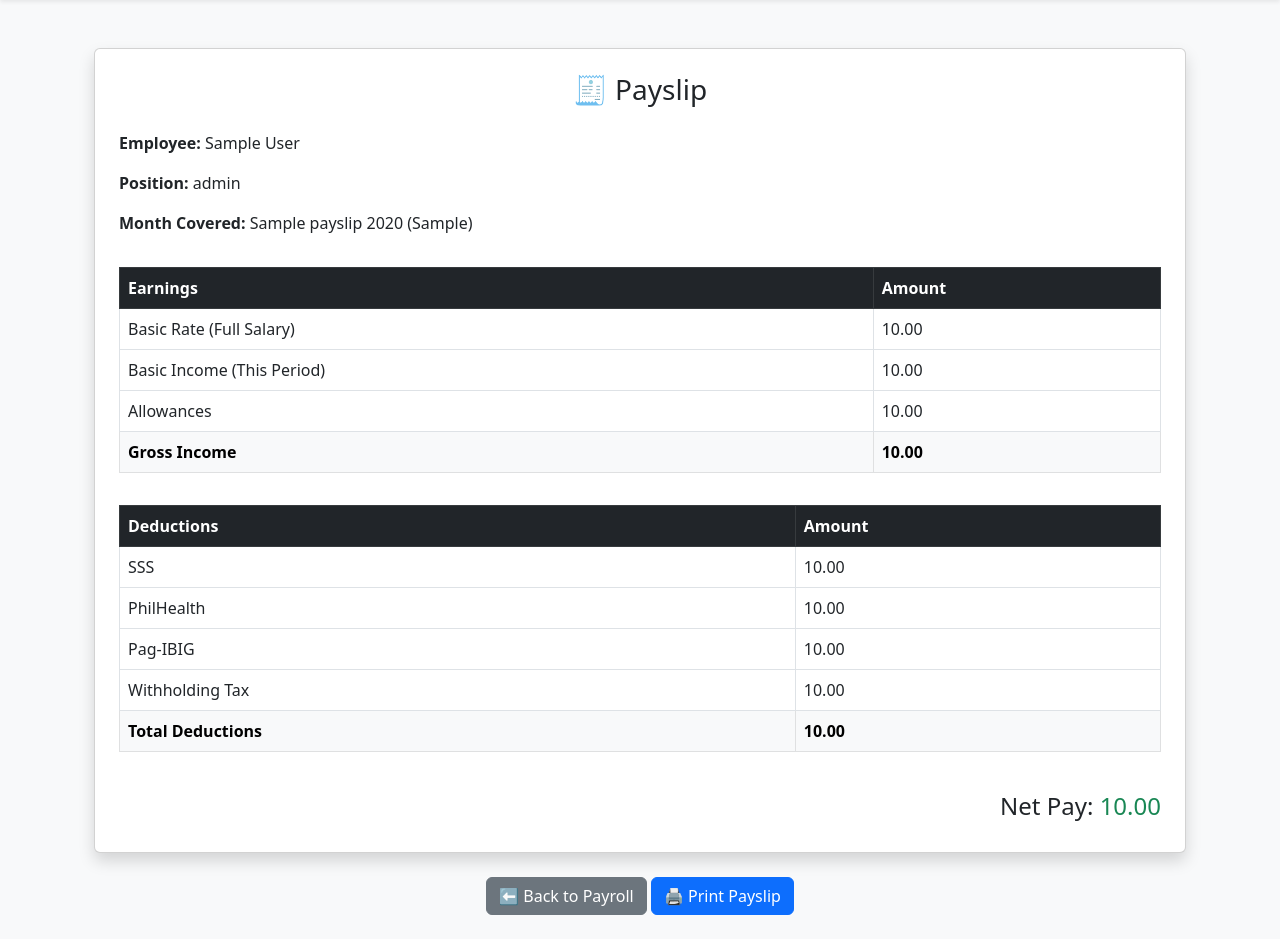
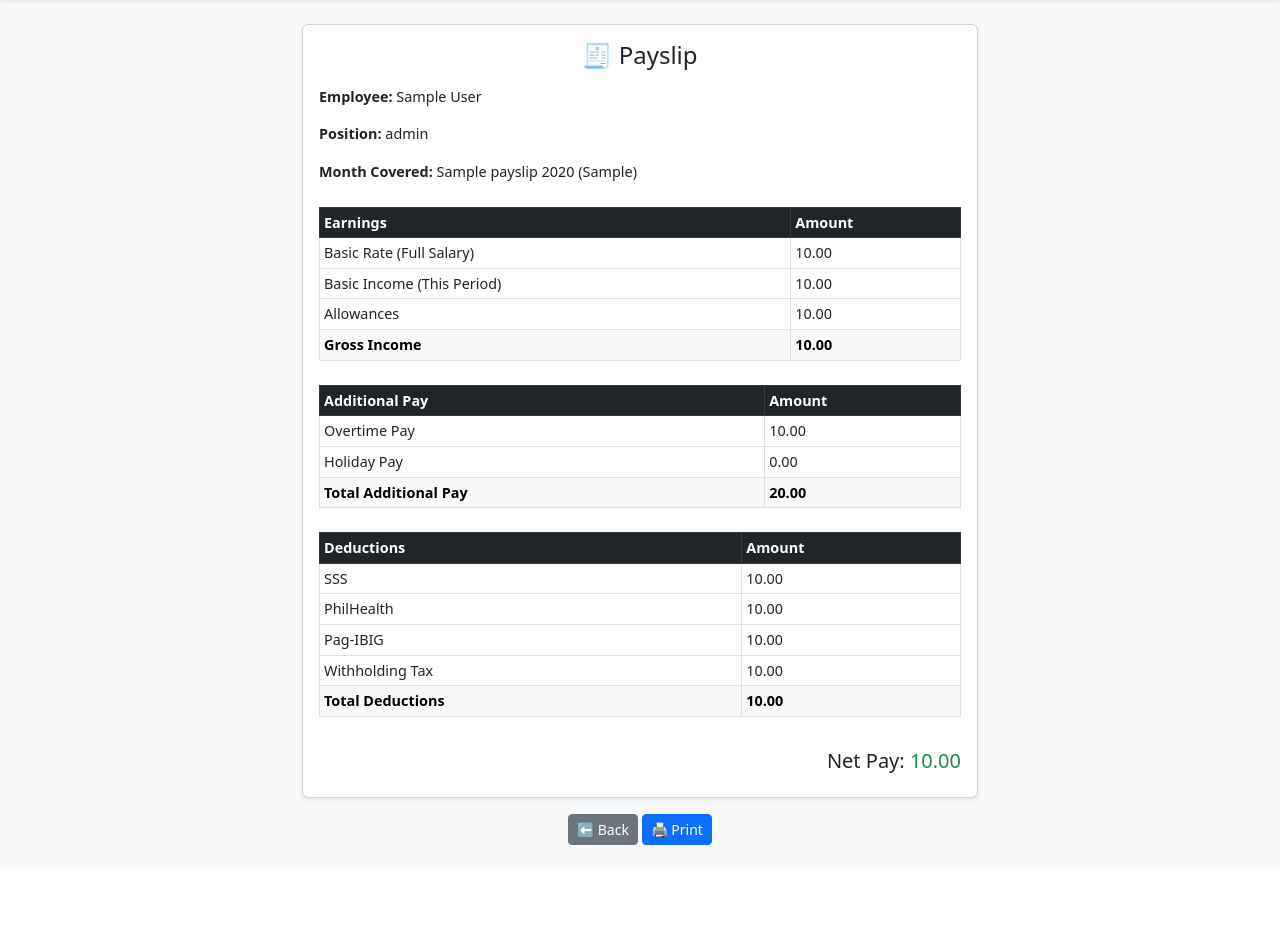
Before and after one commit to jopher14/company-payroll, a Django app: template payroll/templates/payroll/my_payslip.html in a window 1280 px wide. Shown: the part 56-995 px from the top of the page. After the commit the page ends 901 px from the top, so only its background shows below. Run offline with Django 3.2, Linux system fonts and the light colour scheme; the template is opened without the code that fills it: most values are stand-ins (such as "Sample title", 1, 10 or a date in 2020).

Commit message:
05-09-2025 - enhance the dashboard and payslip page

```diff
--- a/main/templates/main/base.html
+++ b/main/templates/main/base.html
@@ -46,9 +46,10 @@
                         <li class="nav-item">
                             <form method="post" action="{% url 'users:logout' %}" class="d-inline">
                                 {% csrf_token %}
-                                <button type="submit" class="nav-link btn btn-link p-0 m-0 text-decoration-none text-light">
-                                    <i class="bi bi-box-arrow-right me-1"></i> Logout
-                                </button>
+                            <button type="button" class="nav-link btn btn-link p-0 m-0 text-decoration-none text-light"
+                                    data-bs-toggle="modal" data-bs-target="#logoutModal">
+                                <i class="bi bi-box-arrow-right me-1"></i> Logout
+                            </button>
                             </form>
                         </li>
                     {% else %}
@@ -70,5 +71,29 @@
 
     <!-- Bootstrap JS -->
     <script src="https://cdn.jsdelivr.net/npm/bootstrap@5.3.0/dist/js/bootstrap.bundle.min.js"></script>
+
+    <!-- Logout Confirmation Modal -->
+    <div class="modal fade" id="logoutModal" tabindex="-1" aria-labelledby="logoutModalLabel" aria-hidden="true">
+    <div class="modal-dialog modal-dialog-centered">
+        <div class="modal-content">
+        <div class="modal-header bg-danger text-white">
+            <h5 class="modal-title" id="logoutModalLabel">Confirm Logout</h5>
+            <button type="button" class="btn-close btn-close-white" data-bs-dismiss="modal" aria-label="Close"></button>
+        </div>
+        <div class="modal-body">
+            Are you sure you want to log out?
+        </div>
+        <div class="modal-footer">
+            <button type="button" class="btn btn-secondary" data-bs-dismiss="modal">Cancel</button>
+
+            <!-- ✅ Actual logout form inside modal -->
+            <form method="post" action="{% url 'users:logout' %}" class="d-inline">
+            {% csrf_token %}
+            <button type="submit" class="btn btn-danger">Yes, Logout</button>
+            </form>
+        </div>
+        </div>
+    </div>
+    </div>
 </body>
 </html>
--- a/payroll/models.py
+++ b/payroll/models.py
@@ -16,10 +16,15 @@ class Payroll(models.Model):
     employee = models.ForeignKey(User, on_delete=models.CASCADE)
     basic_salary = models.DecimalField(max_digits=10, decimal_places=2, default=Decimal("0.00"))
     allowances = models.DecimalField(max_digits=10, decimal_places=2, default=Decimal("0.00"))
+
+    overtime_pay = models.DecimalField(max_digits=10, decimal_places=2, default=Decimal("0.00"))
+    holiday_pay = models.DecimalField(max_digits=10, decimal_places=2, default=Decimal("0.00"))
+
     sss = models.DecimalField(max_digits=10, decimal_places=2, default=Decimal("0.00"))
     philhealth = models.DecimalField(max_digits=10, decimal_places=2, default=Decimal("0.00"))
     pagibig = models.DecimalField(max_digits=10, decimal_places=2, default=Decimal("0.00"))
     withholding_tax = models.DecimalField(max_digits=10, decimal_places=2, default=Decimal("0.00"))
+
     total_deductions = models.DecimalField(max_digits=10, decimal_places=2, default=Decimal("0.00"))
     net_pay = models.DecimalField(max_digits=10, decimal_places=2, default=Decimal("0.00"))
     created_at = models.DateTimeField(auto_now_add=True)
--- a/payroll/templates/payroll/my_payslip.html
+++ b/payroll/templates/payroll/my_payslip.html
@@ -4,75 +4,66 @@
 {% block title %}Payslip{% endblock %}
 
 {% block content %}
-<div class="container mt-5">
-    <div class="card shadow p-4" id="payslip">
-        <h3 class="text-center mb-4">🧾 Payslip</h3>
+<div class="container mt-4" style="max-width: 700px; font-size: 0.9rem;">
+    <div class="card shadow-sm p-3" id="payslip">
+        <h4 class="text-center mb-3">🧾 Payslip</h4>
 
         <p><strong>Employee:</strong> {{ payslip.employee.first_name }} {{ payslip.employee.last_name }}</p>
         <p><strong>Position:</strong> {{ payslip.employee.get_role_display }}</p>
         <p><strong>Month Covered:</strong> {{ payslip.month_name }} {{ payslip.year }} ({{ payslip.get_period_display }})</p>
 
-
         <!-- Earnings -->
-        <table class="table table-bordered mt-3">
+        <table class="table table-sm table-bordered mt-2">
             <thead class="table-dark">
-                <tr>
-                    <th>Earnings</th>
-                    <th>Amount</th>
-                </tr>
+                <tr><th>Earnings</th><th>Amount</th></tr>
             </thead>
             <tbody>
-                <tr>
-                    <td>Basic Rate (Full Salary)</td>
-                    <td>{{ payslip.employee.salary|floatformat:2|intcomma }}</td>
-                </tr>
-                <tr>
-                    <td>Basic Income (This Period)</td>
-                    <td>{{ payslip.basic_salary|floatformat:2|intcomma }}</td>
-                </tr>
-                <tr>
-                    <td>Allowances</td>
-                    <td>{{ payslip.allowances|floatformat:2|intcomma }}</td>
-                </tr>
+                <tr><td>Basic Rate (Full Salary)</td><td>{{ payslip.employee.salary|floatformat:2|intcomma }}</td></tr>
+                <tr><td>Basic Income (This Period)</td><td>{{ payslip.basic_salary|floatformat:2|intcomma }}</td></tr>
+                <tr><td>Allowances</td><td>{{ payslip.allowances|floatformat:2|intcomma }}</td></tr>
+                <tr class="table-light"><td><strong>Gross Income</strong></td><td><strong>{{ gross_salary|floatformat:2|intcomma }}</strong></td></tr>
+            </tbody>
+        </table>
+
+        <!-- Overtime & Holiday -->
+        <table class="table table-sm table-bordered mt-2">
+            <thead class="table-dark">
+                <tr><th>Additional Pay</th><th>Amount</th></tr>
+            </thead>
+            <tbody>
+                <tr><td>Overtime Pay</td><td>{{ payslip.overtime_pay|default:"0.00"|floatformat:2|intcomma }}</td></tr>
+                <tr><td>Holiday Pay</td><td>{{ payslip.holiday_pay|default:"0.00"|floatformat:2|intcomma }}</td></tr>
                 <tr class="table-light">
-                    <td><strong>Gross Income</strong></td>
-                    <td><strong>{{ gross_salary|floatformat:2|intcomma }}</strong></td>
+                    <td><strong>Total Additional Pay</strong></td>
+                    <td><strong>{{ payslip.overtime_pay|add:payslip.holiday_pay|default:"0.00"|floatformat:2|intcomma }}</strong></td>
                 </tr>
             </tbody>
         </table>
 
         <!-- Deductions -->
-        <table class="table table-bordered mt-3">
+        <table class="table table-sm table-bordered mt-2">
             <thead class="table-dark">
-                <tr>
-                    <th>Deductions</th>
-                    <th>Amount</th>
-                </tr>
+                <tr><th>Deductions</th><th>Amount</th></tr>
             </thead>
             <tbody>
                 <tr><td>SSS</td><td>{{ payslip.sss|floatformat:2|intcomma }}</td></tr>
                 <tr><td>PhilHealth</td><td>{{ payslip.philhealth|floatformat:2|intcomma }}</td></tr>
                 <tr><td>Pag-IBIG</td><td>{{ payslip.pagibig|floatformat:2|intcomma }}</td></tr>
                 <tr><td>Withholding Tax</td><td>{{ payslip.withholding_tax|floatformat:2|intcomma }}</td></tr>
-                <tr class="table-light">
-                    <td><strong>Total Deductions</strong></td>
-                    <td><strong>{{ deductions|floatformat:2|intcomma }}</strong></td>
-                </tr>
+                <tr class="table-light"><td><strong>Total Deductions</strong></td><td><strong>{{ deductions|floatformat:2|intcomma }}</strong></td></tr>
             </tbody>
         </table>
 
         <!-- Net Pay -->
-        <h4 class="text-end mt-4">
+        <h5 class="text-end mt-3">
             Net Pay: <span class="text-success">{{ net_pay|floatformat:2|intcomma }}</span>
-        </h4>
+        </h5>
     </div>
 
     <!-- Action buttons -->
-    <div class="text-center mt-4">
-        <a href="{% url 'payroll:payroll_list' %}" class="btn btn-secondary">⬅ Back to Payroll</a>
-        <button onclick="window.print()" class="btn btn-primary">
-            🖨 Print Payslip
-        </button>
+    <div class="text-center mt-3">
+        <a href="{% url 'payroll:payroll_list' %}" class="btn btn-sm btn-secondary">⬅ Back</a>
+        <button onclick="window.print()" class="btn btn-sm btn-primary">🖨 Print</button>
     </div>
 </div>
 {% endblock %}
```
Also changed, not shown: main/templates/announcement/announcement_list.html (deleted, +0 -42 lines), main/templates/main/dashboard.html (+92 -118 lines), payroll/views.py (+11 -8 lines), db.sqlite3, payroll/migrations/0003_remove_payroll_unique_payroll_per_employee_per_month_and_more.py (added).
